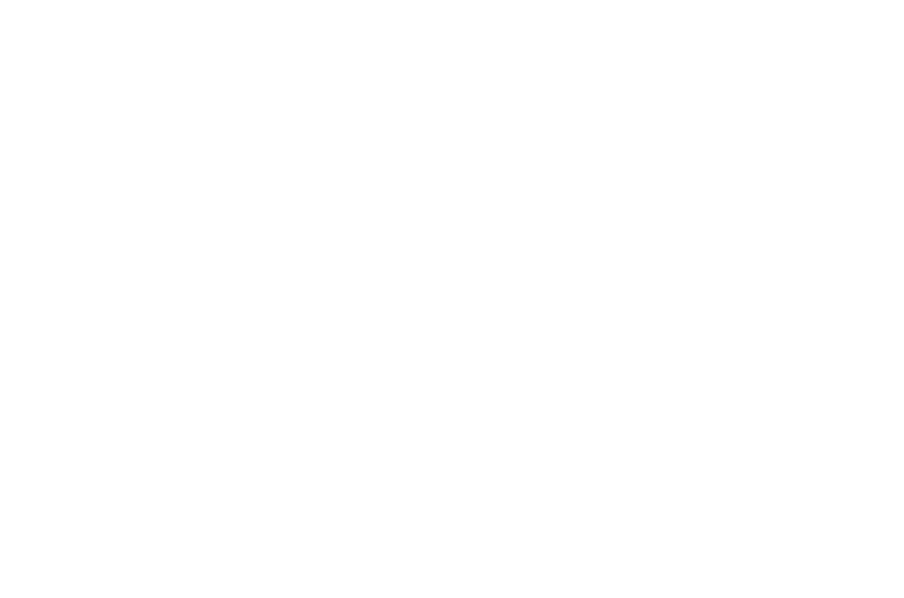
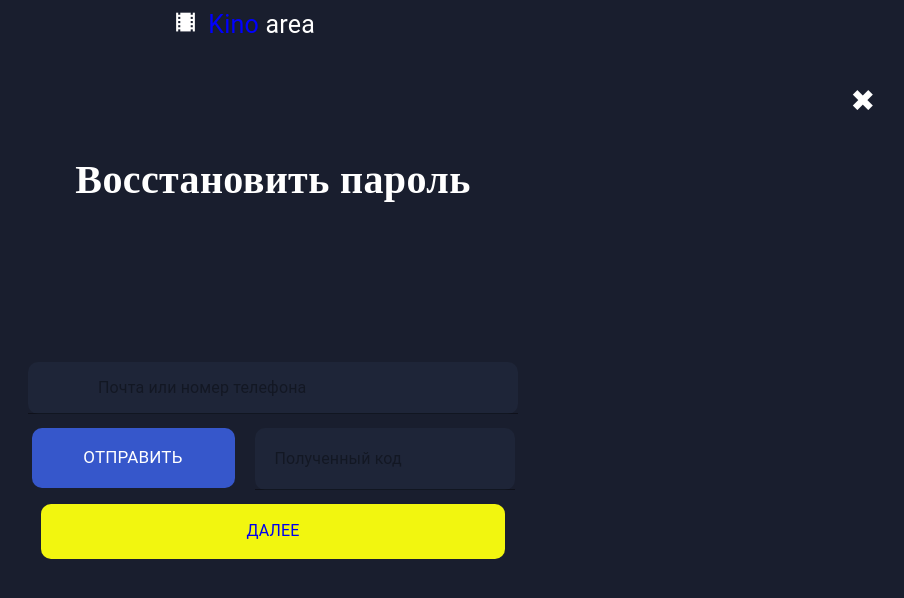
Before and after one commit to Mukhammad-amin-ai/KinoArea, a React (Create React App) app: page /recover in a window 1280 px wide. Before the commit this address had no page. Shown: the top 598 px of the page, without its empty margins (367-1271 px from the left). Built offline with nearby package versions, Linux system fonts and the light colour scheme.

Commit message:
some-changes

```diff
--- a/src/Assets/Enter/Enter.js
+++ b/src/Assets/Enter/Enter.js
@@ -135,7 +135,7 @@
               </Link>
 
             <Box width={"176px"} height={"28px"}>
-              <Link style={{ color: "#3657CB" }}>
+              <Link style={{ color: "#3657CB", }} to='/recover' >
                 <Typography fontSize={"17px"}>Восстановить пароль</Typography>
               </Link>
             </Box>
--- /dev/null
+++ b/src/Assets/Enter/Recover.js
@@ -0,0 +1,136 @@
+import { Box, Button, Input, Typography } from "@mui/material";
+import React from "react";
+import { Link } from "react-router-dom";
+
+export default function Recover() {
+  return (
+    <>
+      <Box
+        width={"100%"}
+        height={"100vh"}
+        bgcolor={"#191E2E"}
+        sx={{
+          display: "flex",
+          flexDirection: "column",
+          alignItems: "center",
+          justifyContent: "strech",
+        }}
+      >
+        <Box width={"200px"} height={"50px"}>
+          <Link to={"/"} style={{ textDecoration: "none", color: "white" }}>
+            <Box
+              width={"200px"}
+              height={"50px"}
+              display={"flex"}
+              alignItems={"center"}
+              gap={"10px"}
+            >
+              <Typography fontSize={"25px"}>
+                <i class="bx bxs-film"></i>
+              </Typography>
+              <Typography fontSize={"25px"} color={"blue"}>
+                Kino <span style={{ color: "white" }}>area</span>
+              </Typography>
+            </Box>
+          </Link>
+        </Box>
+        <Box
+          width={"100%"}
+          height={"100px"}
+          display={"flex"}
+          justifyContent={"end"}
+          alignItems={"center"}
+        >
+          <Box
+            width={"100px"}
+            height={"100px"}
+            display={"flex"}
+            alignItems={"center"}
+            justifyContent={"center"}
+          >
+            <Link style={{ textDecoration: "none" }} to={"/"}>
+              <Button>
+                <Typography fontSize={"30px"} color={"#fff"}>
+                  ✖
+                </Typography>
+              </Button>
+            </Link>
+          </Box>
+        </Box>
+        <Typography
+          sx={{
+            fontSize: 40,
+            fontFamily: "Qanales",
+            color: "#fff",
+            fontWeight: 800,
+          }}
+        >
+          Восстановить пароль
+        </Typography>
+        <Box
+          sx={{
+            width: "60vw",
+            height: 500,
+            // bgcolor: "aqua",
+            display: "flex",
+            flexDirection: "column",
+            alignItems: "center",
+            justifyContent: "center",
+            gap: "14px",
+          }}
+        >
+          <Input
+            sx={{
+              borderRadius: "10px",
+              padding: "10px 200px 10px 70px",
+              bgcolor: "#1E2538",
+            }}
+            placeholder="Почта или номер телефона"
+            size="lg"
+            variant="solid"
+          />
+          <Box display={"flex"} gap={"20px"}>
+            <Button
+              sx={{
+                width: 203,
+                height: 60,
+                bgcolor: "#3657CB",
+                borderRadius: "10px",
+              }}
+            >
+              <Typography sx={{ color: "#fff", fontSize: 17 }}>
+                Отправить
+              </Typography>
+            </Button>
+            <Input
+              sx={{
+                borderRadius: "10px",
+                padding: "15px 20px 15px 20px",
+                bgcolor: "#1E2538",
+              }}
+              placeholder="Полученный код"
+              size="lg"
+              variant="solid"
+            />
+          </Box>
+          <Link to="/recoverPassword" style={{textDecoration:'none'}}>
+            <Button
+              sx={{
+                width: 464,
+                height: 55,
+                bgcolor: "#F2F60F",
+                borderRadius: "10px",
+                ":hover": {
+                  bgcolor: "#F2F60F",
+                },
+              }}
+              variant="soft"
+            >
+              <Typography>Далее</Typography>
+            </Button>
+          </Link>
+        </Box>
+      </Box>
+    </>
+  );
+}
--- /dev/null
+++ b/src/Assets/Enter/RecoverPassword.js
@@ -0,0 +1,120 @@
+import { Box, Button, Input, Typography } from '@mui/material'
+import React from 'react'
+import { Link } from 'react-router-dom'
+
+export default function RecoverPassword() {
+  return (
+   <>
+      <Box
+        width={"100%"}
+        height={"100vh"}
+        bgcolor={"#191E2E"}
+        sx={{
+          display: "flex",
+          flexDirection: "column",
+          alignItems: "center",
+          justifyContent: "strech",
+        }}
+      >
+        <Box width={"200px"} height={"50px"}>
+          <Link to={"/"} style={{ textDecoration: "none", color: "white" }}>
+            <Box
+              width={"200px"}
+              height={"50px"}
+              display={"flex"}
+              alignItems={"center"}
+              gap={"10px"}
+            >
+              <Typography fontSize={"25px"}>
+                <i class="bx bxs-film"></i>
+              </Typography>
+              <Typography fontSize={"25px"} color={"blue"}>
+                Kino <span style={{ color: "white" }}>area</span>
+              </Typography>
+            </Box>
+          </Link>
+        </Box>
+        <Box
+          width={"100%"}
+          height={"100px"}
+          display={"flex"}
+          justifyContent={"end"}
+          alignItems={"center"}
+        >
+          <Box
+            width={"100px"}
+            height={"100px"}
+            display={"flex"}
+            alignItems={"center"}
+            justifyContent={"center"}
+          >
+            <Link style={{ textDecoration: "none" }} to={"/"}>
+              <Button>
+                <Typography fontSize={"30px"} color={"#fff"}>
+                  ✖
+                </Typography>
+              </Button>
+            </Link>
+          </Box>
+        </Box>
+        <Typography
+          sx={{
+            fontSize: 40,
+            fontFamily: "Qanales",
+            color: "#fff",
+            fontWeight: 800,
+          }}
+        >
+          Восстановить пароль
+        </Typography>
+        <Box
+          sx={{
+            width: "60vw",
+            height: 500,
+            // bgcolor: "aqua",
+            display: "flex",
+            flexDirection: "column",
+            alignItems: "center",
+            justifyContent: "center",
+            gap: "14px",
+          }}
+        >
+          <Input
+            sx={{
+              borderRadius: "10px",
+              padding: "10px 200px 10px 70px",
+              bgcolor: "#1E2538",
+            }}
+            placeholder="Придумайте новый пароль"
+            size="lg"
+            variant="solid"
+          />
+            <Input
+            sx={{
+              borderRadius: "10px",
+              padding: "10px 200px 10px 70px",
+              bgcolor: "#1E2538",
+            }}
+            placeholder="Подтвердите новый пароль"
+            size="lg"
+            variant="solid"
+          />
+          <Button
+            sx={{
+              width: 464,
+              height: 55,
+              bgcolor: "#F2F60F",
+              borderRadius: "10px",
+              ":hover": {
+                bgcolor: "#F2F60F",
+              },
+            }}
+            variant="soft"
+          >
+            <Typography>Готово!</Typography>
+          </Button>
+        </Box>
+      </Box>
+   </>
+  )
+}
--- a/src/Components/Home/Home.js
+++ b/src/Components/Home/Home.js
@@ -9,6 +9,8 @@
 import Podborka from "../Podborka/Podborka";
 import HomeHead from "./HomeHead/HomeHead";
 import SignUp from "../../Assets/Enter/SignUp";
+import Recover from "../../Assets/Enter/Recover";
+import RecoverPassword from "../../Assets/Enter/RecoverPassword";
 
 export default class Home extends Component {
   render() {
@@ -24,6 +26,8 @@
           <Route path="/kategorii" element={<Kategotii />} />
           <Route path="/enter" element={<Enter />} />
           <Route path="/SignUp" element={<SignUp />} />
+          <Route path="/recover" element={<Recover/>}/>
+          <Route path="/recoverPassword" element={<RecoverPassword/>}/>
         </Routes>
       </>
     );
```
